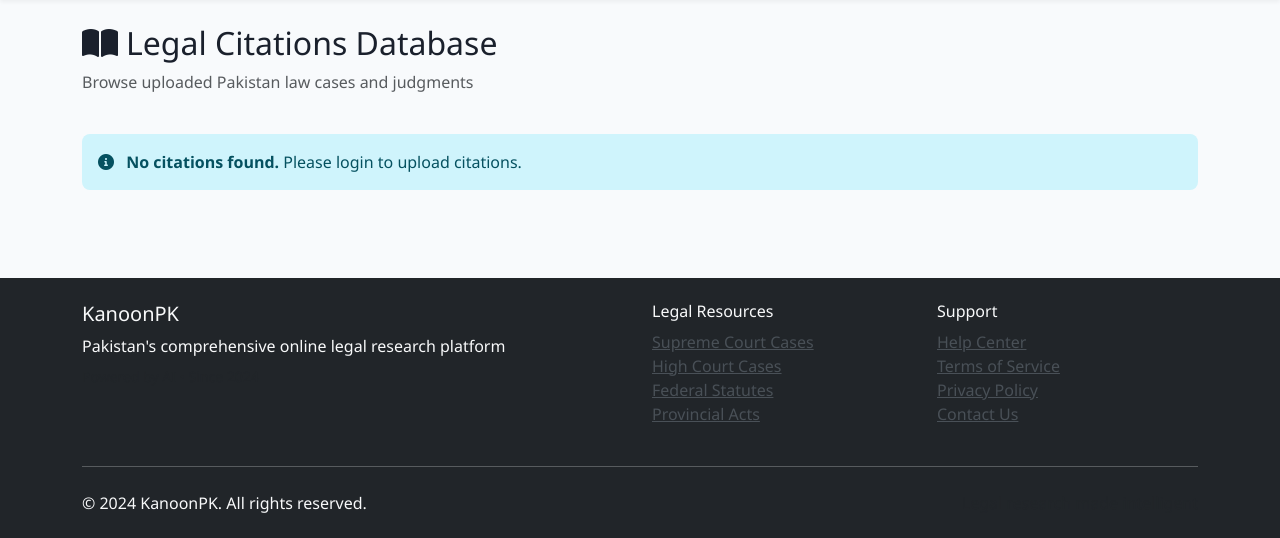
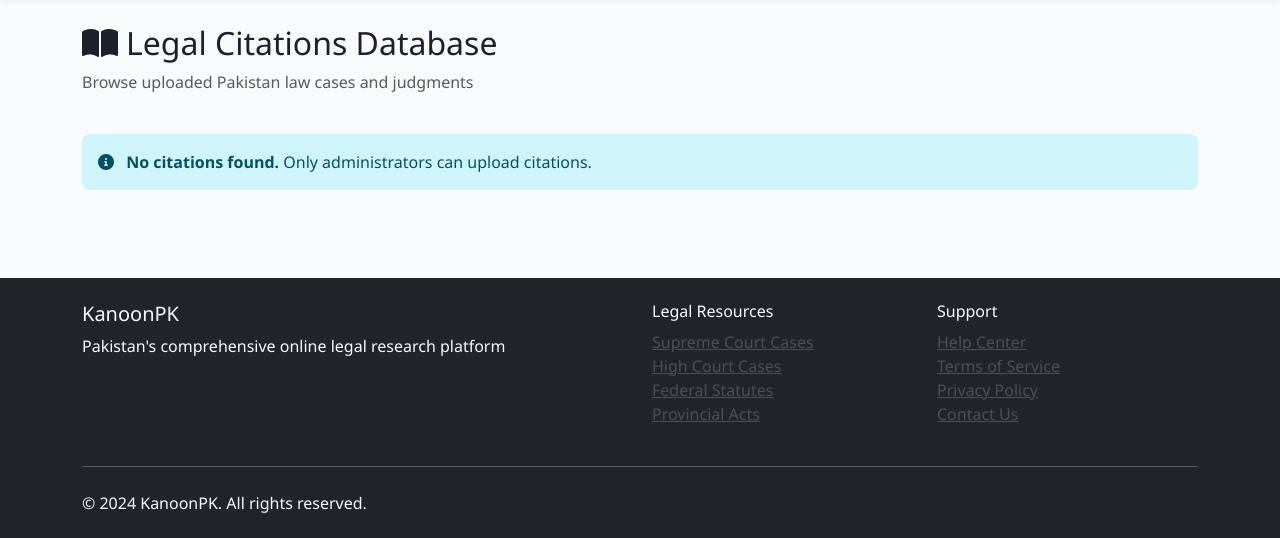
Before and after one commit to Rayhanehmad/CasePoint, a Flask app: page /citations in a window 1280 px wide. Shown: the part 67-605 px from the top of the page. Run offline with Flask 3, Linux system fonts and the light colour scheme; data that the repository does not hold is empty; some libraries are stand-ins or nearby versions.

Commit message:
Restrict citation uploads to administrators only
Update routes and templates to enforce admin-only access for citation uploads, checking for 'admin' role instead of just user login.

Replit-Commit-Author: Agent
Replit-Commit-Session-Id: b3916e39-d289-4097-a532-5b1937ae237d
Replit-Commit-Checkpoint-Type: full_checkpoint
Replit-Commit-Screenshot-Url: https://storage.googleapis.com/screenshot-production-us-central1/b6f74e4f-d015-4e43-b269-fa726667c59c/b3916e39-d289-4097-a532-5b1937ae237d/ufIoMem

```diff
--- a/main.py
+++ b/main.py
@@ -486,7 +486,7 @@ def test_ocr_page():
 
 # Citation Management Routes
 @app.route('/upload-citation', methods=['GET', 'POST'])
-@login_required
+@admin_required
 def upload_citation():
     """Upload single citation to database"""
     if request.method == 'POST':
@@ -527,7 +527,7 @@ def upload_citation():
     return render_template('upload_citation.html')
 
 @app.route('/upload-citation-file', methods=['POST'])
-@login_required
+@admin_required
 def upload_citation_file():
     """Upload citation from document file with OCR"""
 
--- a/templates/citations.html
+++ b/templates/citations.html
@@ -10,7 +10,7 @@
             <p class="text-muted">Browse uploaded Pakistan law cases and judgments</p>
         </div>
         <div class="col-md-4 text-md-end">
-            {% if session.get('user_id') %}
+            {% if session.get('role') == 'admin' %}
             <a href="{{ url_for('upload_citation') }}" class="btn btn-primary">
                 <i class="fas fa-plus me-2"></i>Upload Citation
             </a>
@@ -95,10 +95,10 @@
     <div class="alert alert-info">
         <i class="fas fa-info-circle me-2"></i>
         <strong>No citations found.</strong>
-        {% if session.get('user_id') %}
+        {% if session.get('role') == 'admin' %}
         <a href="{{ url_for('upload_citation') }}" class="alert-link">Upload your first citation</a>
         {% else %}
-        Please login to upload citations.
+        Only administrators can upload citations.
         {% endif %}
     </div>
     {% endif %}
```
Also changed, not shown: 1 other file.
